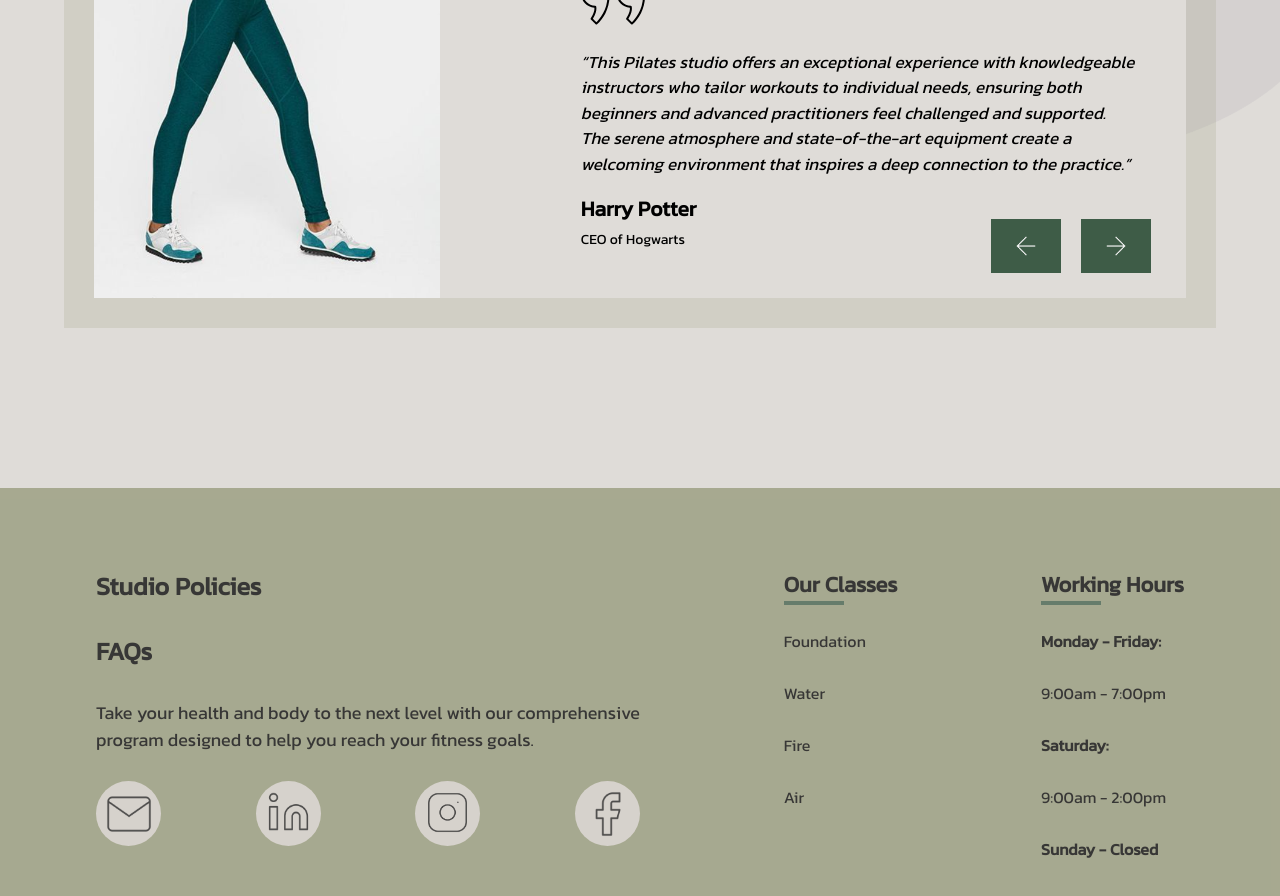
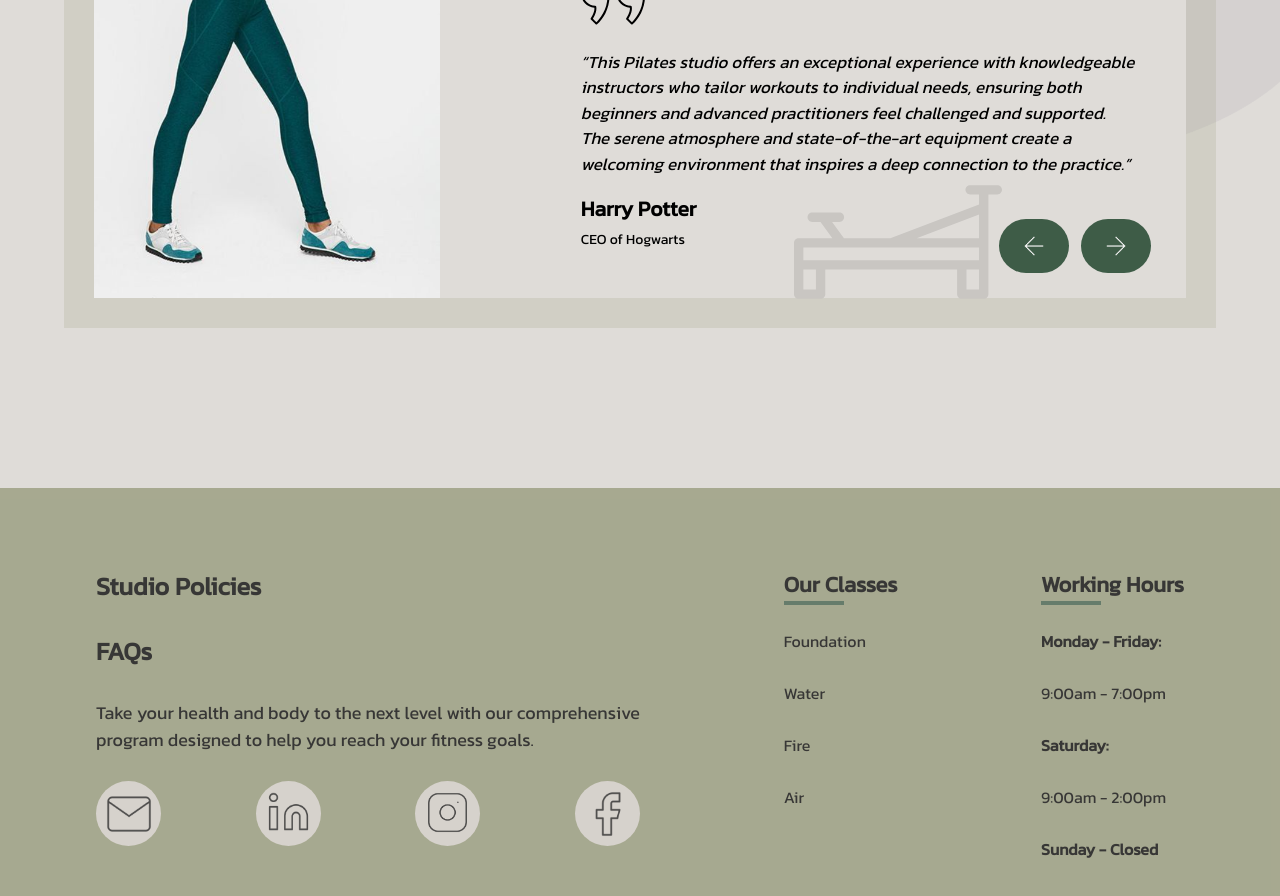
Before and after one commit to Carlie16604/Elevate, a React (Vite) app: page / in a window 1280 px wide. Shown: the part 3820-4716 px from the top of the page. Built offline with nearby package versions, Linux system fonts and the light colour scheme.

Commit message:
touch ups

```diff
--- a/src/pages/Reviews.jsx
+++ b/src/pages/Reviews.jsx
@@ -4,6 +4,7 @@ import '../index.css';
 import Rock from '../assets/Reviews/Rock.png';
 import ReviewPhoto from '../assets/Reviews/ReviewPhoto.png';
 import Quote from '../assets/Reviews/quote.svg';
+import Machine from '../assets/Reviews/Pilates.svg';
 import LeftArrow from '../assets/Calendar/Arrow Left.png';
 import RightArrow from '../assets/Calendar/Arrow right.png';
 
@@ -49,13 +50,14 @@ const Reviews = () => {
                                     <p className='text-[17px] italic text-[#000] my-4 z-10'>“This Pilates studio offers an exceptional experience with knowledgeable instructors who tailor workouts to individual needs, ensuring both beginners and advanced practitioners feel challenged and supported. The serene atmosphere and state-of-the-art equipment create a welcoming environment that inspires a deep connection to the practice.”</p>
                                     <h3 className='text-[#000] text-[21px] mb-1 font-bold'>Harry Potter</h3>
                                     <p className='text-[14px] font-medium text-[#000]'>CEO of Hogwarts</p>
+                                    <img className='w-[13rem] mt-[10.5rem] absolute right-[11.5rem] brightness-90' src={Machine} alt='Pilates Machine'/>
                             </div>
                         </div>
-                        <div className='flex gap-5 absolute bottom-[25px] right-[35px] z-20'>
-                            <button title='left' className='py-3 px-5 bg-[#3E5C47] hover:opacity-55 transition-all'>
+                        <div className='flex gap-3 absolute bottom-[25px] right-[35px] z-20'>
+                            <button title='left' className='py-3 px-5 bg-[#3E5C47] hover:opacity-55 transition-all rounded-[400px]'>
                                 <img className='h-[30px] w-[30px] text-[#000] fa-solid fa-arrow-left' src={LeftArrow} alt='Left Arrow Button'/>
                             </button>
-                            <button title='left' className='py-3 px-5 bg-[#3E5C47]  hover:opacity-55 transition-all'>
+                            <button title='left' className='py-3 px-5 bg-[#3E5C47]  hover:opacity-55 transition-all rounded-[400px]'>
                                 <img className='h-[30px] w-[30px] text-[#000] fa-solid fa-arrow-left' src={RightArrow} alt='Left Arrow Button'/>
                             </button>
                         </div>
```
Also changed, not shown: src/assets/Reviews/Pilates.svg (added), src/assets/Reviews/Quote.png (deleted).
